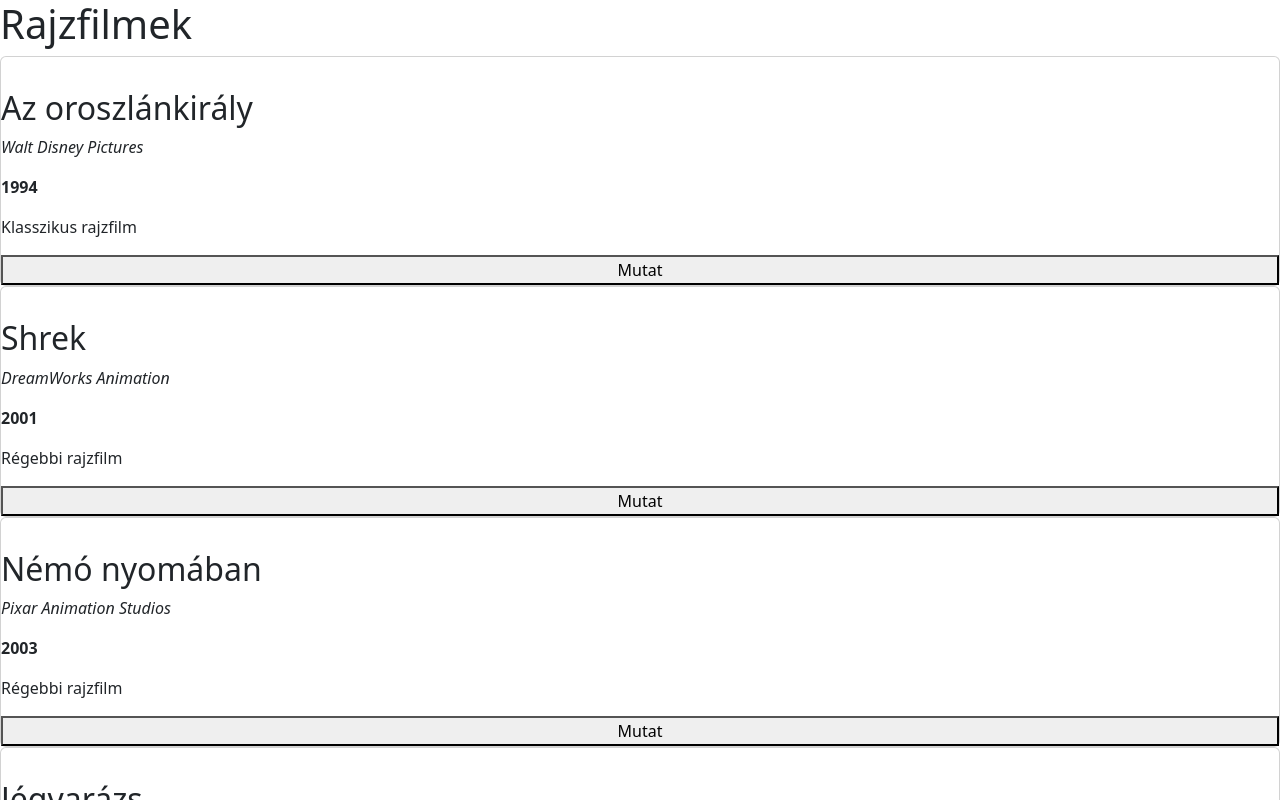
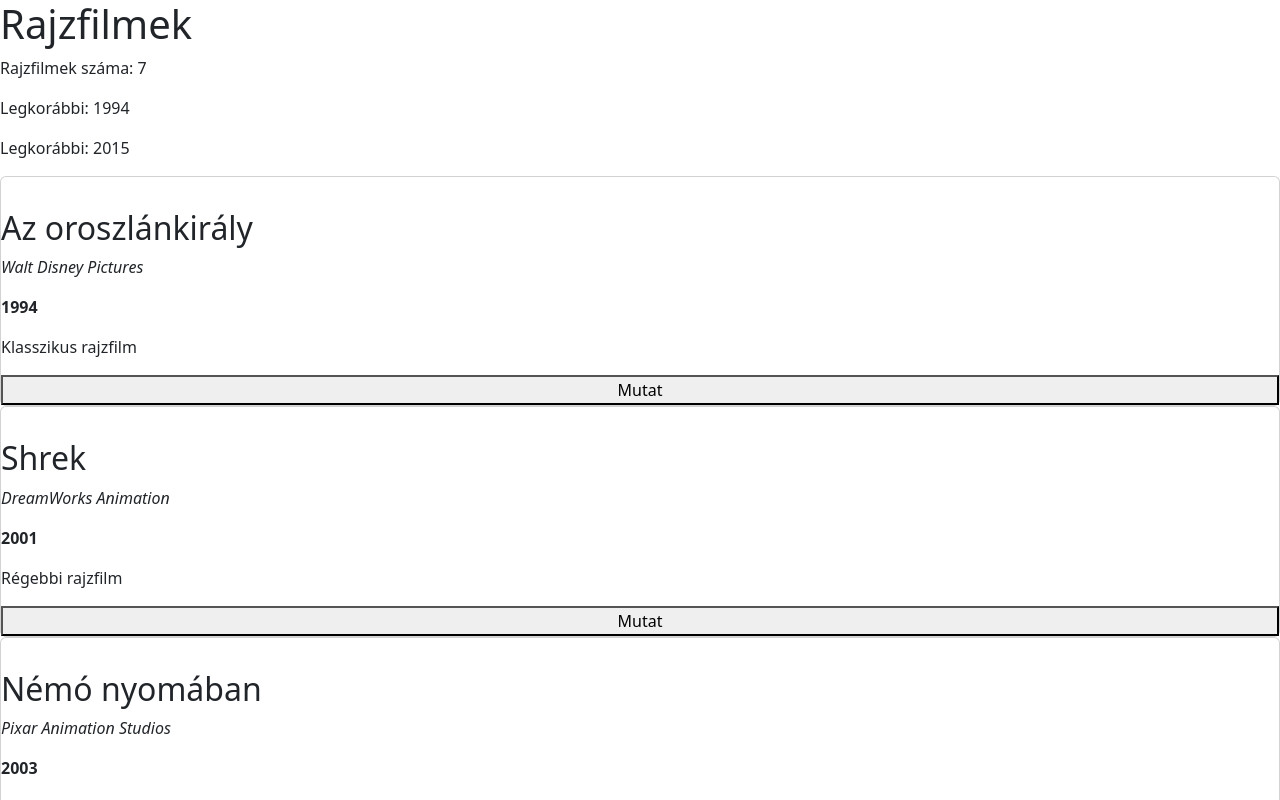
Before and after one commit to tdBate/torok_donatRajzfilmek, a React (Vite) app: page / in a window 1280 px wide. Shown: the top 800 px of the page. Built offline with nearby package versions, Linux system fonts and the light colour scheme.

Commit message:
statisztika

```diff
--- a/src/components/RajzfilmLista.tsx
+++ b/src/components/RajzfilmLista.tsx
@@ -15,8 +15,26 @@ export function RajzfilmLista() {
 
     }, [])
 
+    function rajzfilmekSzama(): number { return rajzfilmek.length; }
+    function legkorabbiMegjelenesEv(): number {
+        let temp = rajzfilmek.map(a => a.megjelenesEve)
+        return Math.min(...temp);
+    }
+
+    function legkesobbiMegjelenesEv(): number {
+        let temp = rajzfilmek.map(a => a.megjelenesEve)
+        return Math.max(...temp);
+    }
+
+
     return (
         <>
+            <div>
+                <p>Rajzfilmek száma: {rajzfilmekSzama()}</p>
+                <p>Legkorábbi: {legkorabbiMegjelenesEv()}</p>
+                <p>Legkorábbi: {legkesobbiMegjelenesEv()}</p>
+            </div>
+
             {rajzfilmek.map((item) => (<Rajzfilm key={item.id} data={item}></Rajzfilm>))}
         </>
     )
```
